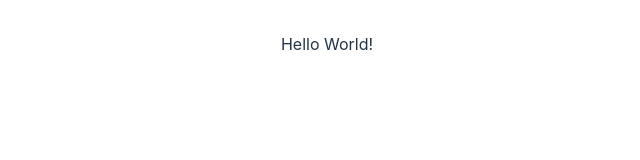
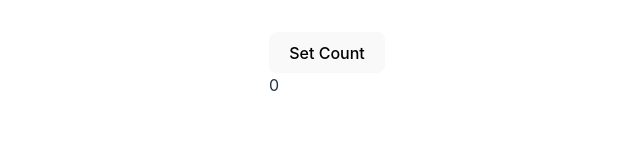
Before and after one commit to Alexeytyurin143/github-repos, a React (Vite) app: page / in a window 1280 px wide. Shown: the top 160 px of the page, without its empty margins (313-953 px from the left). Built offline with nearby package versions, Linux system fonts and the light colour scheme.

Commit message:
Redux Toolkit

```diff
--- a/package.json
+++ b/package.json
@@ -10,8 +10,12 @@
     "preview": "vite preview"
   },
   "dependencies": {
+    "@reduxjs/toolkit": "^1.9.7",
+    "octokit": "^3.1.1",
     "react": "^18.2.0",
-    "react-dom": "^18.2.0"
+    "react-dom": "^18.2.0",
+    "react-redux": "^8.1.3",
+    "react-router-dom": "^6.16.0"
   },
   "devDependencies": {
     "@types/react": "^18.2.15",
--- a/src/App.jsx
+++ b/src/App.jsx
@@ -1,10 +1,20 @@
 import { useState } from 'react'
 import './App.css'
+import { useDispatch, useSelector } from 'react-redux'
+import { setCount } from './reducers/reposSlice'
 
 function App() {
+    const dispatch = useDispatch()
+    const count = useSelector((state) => state.repos.count)
+
+    const handleClick = () => {
+        dispatch(setCount(4))
+    }
+
     return (
         <>
-            <div>Hello World!</div>
+            <button onClick={handleClick}>Set Count</button>
+            <div>{count}</div>
         </>
     )
 }
--- a/src/main.jsx
+++ b/src/main.jsx
@@ -2,9 +2,13 @@ import React from 'react'
 import ReactDOM from 'react-dom/client'
 import App from './App.jsx'
 import './index.css'
+import { Provider } from 'react-redux'
+import { store } from './reducers/index.js'
 
 ReactDOM.createRoot(document.getElementById('root')).render(
     <React.StrictMode>
-        <App />
+        <Provider store={store}>
+            <App />
+        </Provider>
     </React.StrictMode>
 )
--- /dev/null
+++ b/src/reducers/index.js
@@ -0,0 +1,8 @@
+import { configureStore } from '@reduxjs/toolkit'
+import reposReducer from './reposSlice'
+
+export const store = configureStore({
+    reducer: {
+        repos: reposReducer,
+    },
+})
--- /dev/null
+++ b/src/reducers/reposSlice.js
@@ -0,0 +1,19 @@
+import { createSlice } from '@reduxjs/toolkit'
+
+const initialState = {
+    count: 0,
+}
+
+export const reposSlice = createSlice({
+    name: 'repos',
+    initialState,
+    reducers: {
+        setCount: (state, action) => {
+            state.count += action.payload
+        },
+    },
+})
+
+export const { setCount } = reposSlice.actions
+
+export default reposSlice.reducer
```
Also changed, not shown: 1 other file (tests, documents, lock files or other folders).
